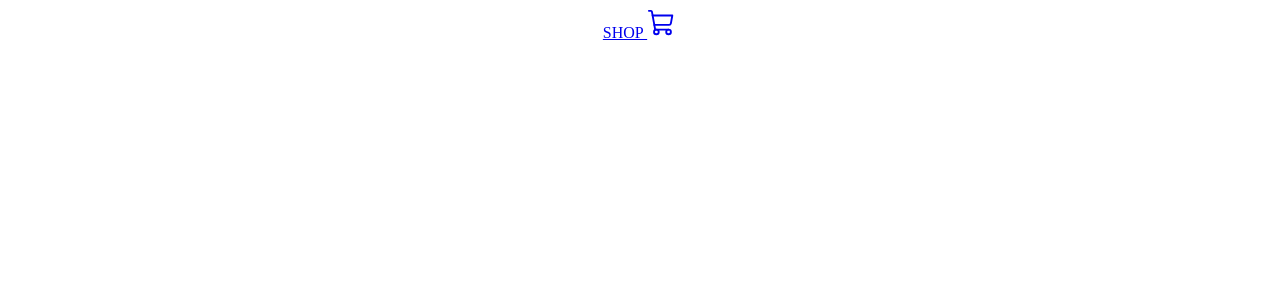
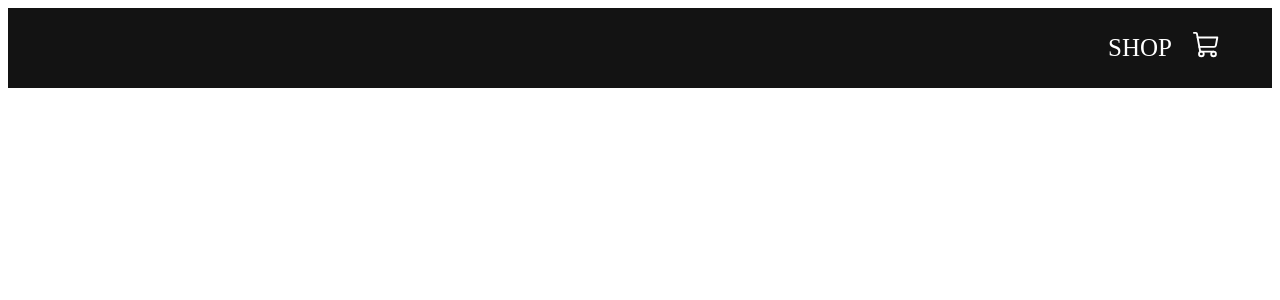
Before and after one commit to LewisHammy/ClothingEcomFinal, a React (Create React App) app in the folder my-react-app/: page / in a window 1280 px wide. Shown: the top 300 px of the page. Built offline with nearby package versions, Linux system fonts and the light colour scheme.

Commit message:
added basic css to nav

```diff
--- /dev/null
+++ b/my-react-app/src/components/navbar.css
@@ -0,0 +1,21 @@
+.navbar {
+    width: 100%;
+    height: 80px;
+    background-color: rgb(19, 19, 19);
+    display: flex;
+    justify-content: flex-end;
+    align-items: center;
+  }
+
+  .links {
+    margin-right: 50px;
+    display: flex;
+    align-items: center;
+  }
+
+  .links a {
+    text-decoration: none;
+    color: white;
+    margin-left: 20px;
+    font-size: 25px;
+  }
--- a/my-react-app/src/components/navbar.jsx
+++ b/my-react-app/src/components/navbar.jsx
@@ -1,6 +1,7 @@
 import React from 'react';
 import { Link } from 'react-router-dom';
 import { ShoppingCart } from 'phosphor-react';
+import './navbar.css';
 
 export const Navbar = () => {
   return <div className="navbar">
```
